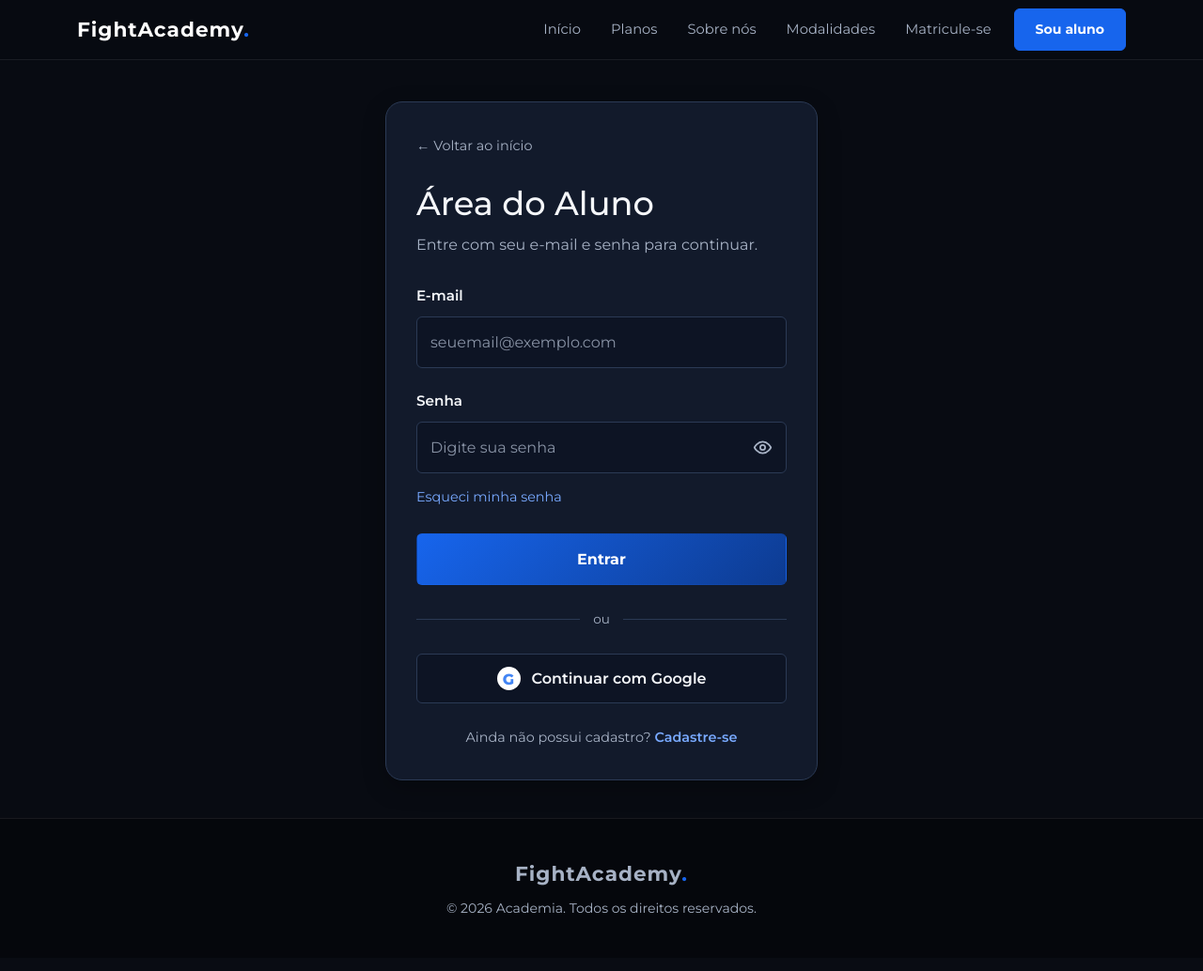
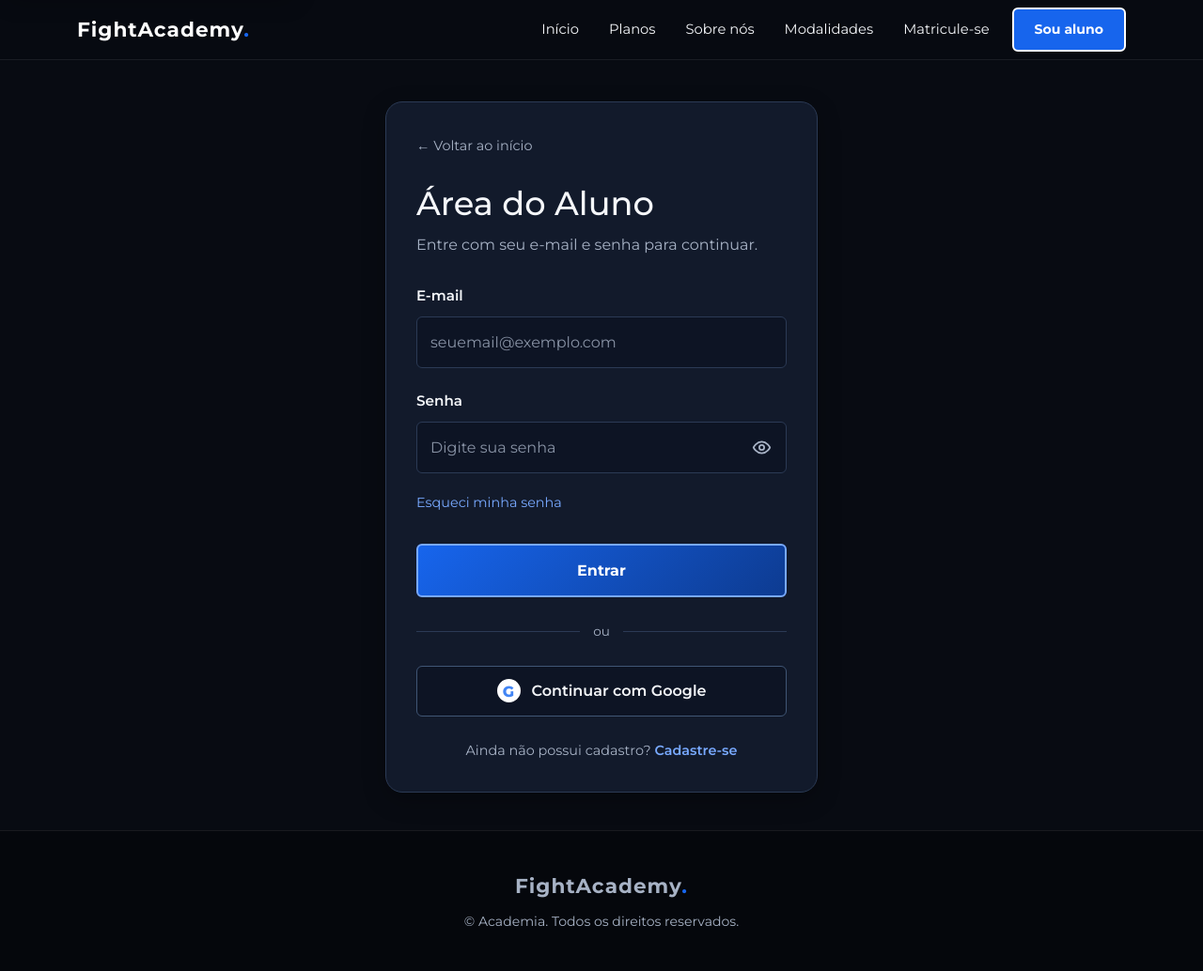
Before and after one commit to JordanLima06/ProjetoAcademia, a Flask app: page /login in a window 1280 px wide. Shown: the whole page at 94% size. Before the commit the page ends 972 px from the top, so only its background shows below. Run offline with Flask 3, Linux system fonts and the light colour scheme.

Commit message:
cores atualizadas

```diff
--- /dev/null
+++ b/static/css/acessibilidade.css
@@ -0,0 +1,166 @@
+:root {
+    --focus-color: #78A9FF;
+    --focus-width: 3px;
+    --focus-offset: 3px;
+    --button-min-height: 44px;
+    --button-radius: var(--radius-sm);
+}
+
+/* 1. Foco visível pelo teclado */
+:where(a[href],
+    button,
+    input,
+    select,
+    textarea,
+    summary,
+    [role="button"],
+    [tabindex]:not([tabindex="-1"])):focus-visible {
+    outline: var(--focus-width) solid var(--focus-color);
+    outline-offset: var(--focus-offset);
+    scroll-margin-block: 6rem;
+}
+
+
+:where(input, select, textarea):focus-visible {
+    border-color: var(--focus-color);
+    box-shadow: 0 0 0 3px rgb(120 169 255 / 22%);
+}
+
+
+:where(.btn,
+    .botao,
+    .botao-plano,
+    .botao-cta-plano,
+    .plan-button,
+    .plan-all-button,
+    .btn-login,
+    .btn-cadastro,
+    .btn-secundario,
+    .btn-google,
+    .ds-btn) {
+    box-sizing: border-box;
+    min-height: var(--button-min-height);
+    border-radius: var(--button-radius);
+    font-family: var(--font-main);
+    line-height: 1.35;
+    text-decoration: none;
+    cursor: pointer;
+
+    transition:
+        color var(--transition-default),
+        background-color var(--transition-default),
+        border-color var(--transition-default),
+        box-shadow var(--transition-default),
+        transform var(--transition-fast);
+}
+
+
+:where(.mostrar-senha, .toggle-senha) {
+    box-sizing: border-box;
+    min-width: 44px;
+    min-height: 44px;
+    display: inline-grid;
+    place-items: center;
+}
+
+
+.link-botao {
+    display: inline-flex;
+    align-items: center;
+    min-height: 44px;
+    padding-block: 8px;
+}
+
+/* 6. Links do menu */
+.navbar .nav-link {
+    min-height: 44px;
+    display: inline-flex;
+    align-items: center;
+}
+
+
+:where(button,
+    input[type="submit"],
+    input[type="button"],
+    .btn,
+    .botao,
+    .botao-plano,
+    .btn-login,
+    .btn-cadastro,
+    .btn-secundario,
+    .btn-google):disabled,
+[aria-disabled="true"] {
+    opacity: 0.58;
+    cursor: not-allowed;
+    box-shadow: none;
+    transform: none;
+}
+
+
+.skip-link {
+    position: fixed;
+    top: 8px;
+    left: 8px;
+    z-index: 2000;
+
+    display: inline-flex;
+    align-items: center;
+    min-height: 44px;
+    padding: 10px 16px;
+
+    transform: translateY(calc(-100% - 16px));
+    border: 2px solid var(--focus-color);
+    border-radius: var(--radius-sm);
+
+    background: var(--color-white);
+    color: var(--color-dark);
+    font-weight: 800;
+    text-decoration: none;
+    box-shadow: var(--shadow-card);
+}
+
+
+.skip-link:focus,
+.skip-link:focus-visible {
+    transform: translateY(0);
+    outline: 3px solid var(--color-dark);
+    outline-offset: 2px;
+}
+
+
+#main-content:focus {
+    outline: none;
+}
+
+
+@media (prefers-reduced-motion: reduce) {
+
+    *,
+    *::before,
+    *::after {
+        scroll-behavior: auto !important;
+        animation-duration: 0.01ms !important;
+        animation-iteration-count: 1 !important;
+        transition-duration: 0.01ms !important;
+    }
+}
+
+
+.campo input:focus-visible,
+.campo select:focus-visible,
+.campo textarea:focus-visible,
+.ds-field input:focus-visible,
+.ds-field select:focus-visible,
+.ds-field textarea:focus-visible {
+    outline: var(--focus-width) solid var(--focus-color);
+    outline-offset: 2px;
+    border-color: var(--focus-color);
+    box-shadow: 0 0 0 3px rgb(120 169 255 / 22%);
+}
+
+
+.senha-wrapper .toggle-senha {
+    top: 50%;
+    right: 4px;
+    transform: translateY(-50%);
+}
--- a/static/css/login.css
+++ b/static/css/login.css
@@ -216,7 +216,7 @@
     min-height: 50px;
     box-sizing: border-box;
     padding: 13px 18px;
-    border: 1px solid transparent;
+    border: 2px solid var(--color-primary-light);
     border-radius: var(--radius-sm);
     background: var(--gradient-primary);
     color: var(--color-white);
@@ -276,7 +276,7 @@
     min-height: 50px;
     box-sizing: border-box;
     padding: 12px 16px;
-    border: 1px solid var(--color-border);
+    border: 1px solid var(--color-border-strong);
     border-radius: var(--radius-sm);
     background: var(--color-dark-blue);
     color: var(--color-text);
--- a/static/css/modalidades.css
+++ b/static/css/modalidades.css
@@ -214,7 +214,7 @@
     padding: 12px 16px;
     color: var(--color-white);
     background: transparent;
-    border: 1px solid var(--color-primary);
+    border: 1px solid var(--color-primary-light);
     border-radius: var(--radius-sm);
     font-size: 0.85rem;
     font-weight: 800;
@@ -279,7 +279,7 @@
     padding: 12px 22px;
     color: var(--color-white);
     background: var(--color-primary);
-    border: 1px solid var(--color-primary);
+    border: 2px solid var(--color-white);
     border-radius: var(--radius-sm);
     font-weight: 800;
     text-align: center;
--- a/static/css/navbar.css
+++ b/static/css/navbar.css
@@ -21,7 +21,7 @@
 }
 
 .navbar .nav-link {
-  color: var(--color-text-muted);
+  color: var(--color-text);
   font-size: 0.92rem;
   transition: color var(--transition-default);
 }
@@ -52,6 +52,26 @@
     padding-top: 76px;
 }
 
+.navbar .nav-link:focus-visible,
+.navbar .navbar-brand:focus-visible,
+.navbar .btn:focus-visible,
+.navbar .navbar-toggler:focus-visible {
+    outline: 2px solid var(--color-white);
+    outline-offset: 3px;
+    border-radius: 8px;
+}
+
+/* Texto branco quando o link recebe foco */
+.navbar .nav-link:focus-visible {
+    color: var(--color-white);
+}
+
+/* Contorno do botão de menu em telas pequenas */
+.navbar .navbar-toggler:focus-visible {
+    box-shadow: none;
+}
+
+
 @media (max-width: 991.98px) {
     .navbar.fixed-top {
         position: sticky;
--- a/static/css/style.css
+++ b/static/css/style.css
@@ -2,9 +2,6 @@
 @import url('/static/css/navbar.css');
 @import url('/static/css/footer.css');
 
-/* ========================================
-  RESET E CONFIGURAÇÕES GERAIS
-======================================== */
 *,
 *::before,
 *::after {
@@ -55,10 +52,6 @@
   outline-offset: 4px;
 }
 
-
-/* ========================================
-   BOTÕES GERAIS
-======================================== */
 .btn {
   display: inline-flex;
   align-items: center;
@@ -81,15 +74,27 @@
 
 .btn-accent {
   background: var(--color-primary);
-  border: 1px solid var(--color-primary);
+  border: 2px solid var(--color-white);
   color: var(--color-white);
 }
 
 .btn-accent:hover {
   background: var(--color-primary-hover);
-  border-color: var(--color-primary-hover);
+  border-color: var(--color-white);
   color: var(--color-white);
 }
+
+.btn-accent:focus-visible {
+  outline: 3px solid var(--color-primary-light);
+  outline-offset: 3px;
+}
+
+.btn-accent:active {
+  background: var(--color-primary-active);
+  border-color: var(--color-white);
+}
+
+
 
 .btn-outline-light {
   border-color: rgba(255, 255, 255, 0.55);
--- a/static/js/script.js
+++ /dev/null
@@ -1,26 +0,0 @@
-document.addEventListener("DOMContentLoaded", () => {
-  // Atualiza automaticamente o ano do rodapé.
-  const currentYear = document.querySelector("#current-year");
-
-  if (currentYear) {
-    currentYear.textContent = new Date().getFullYear();
-  }
-
-  // Fecha o menu mobile após selecionar um link.
-  const menu = document.querySelector("#menu");
-
-  if (menu && window.bootstrap) {
-    menu.querySelectorAll('a[href^="#"]').forEach((link) => {
-      link.addEventListener("click", () => {
-        if (
-          window.innerWidth < 992 &&
-          menu.classList.contains("show")
-        ) {
-          window.bootstrap.Collapse
-            .getOrCreateInstance(menu)
-            .hide();
-        }
-      });
-    });
-  }
-});
--- a/templates/index.html
+++ b/templates/index.html
@@ -1,4 +1,3 @@
-
 <!DOCTYPE html>
 <html lang="pt-BR">
 
@@ -21,29 +20,33 @@
     <!-- Bootstrap -->
     <link href="https://cdn.jsdelivr.net/npm/bootstrap@5.3.3/dist/css/bootstrap.min.css" rel="stylesheet">
 
-
     <!-- CSS global -->
     <link rel="stylesheet" href="{{ url_for('static', filename='css/style.css') }}">
     <link rel="stylesheet" href="{{ url_for('static', filename='css/root.css') }}">
     <link rel="stylesheet" href="{{ url_for('static', filename='css/navbar.css') }}">
     <link rel="stylesheet" href="{{ url_for('static', filename='css/footer.css') }}">
+    <link rel="stylesheet" href="{{ url_for('static', filename='css/acessibilidade.css') }}">
+
     {% block extra_css %}{% endblock %}
 </head>
 
 <body class="d-flex flex-column min-vh-100">
+    <a class="skip-link" href="#main-content">
+        Pular para o conteúdo principal
+    </a>
 
     {% include '_partials/navbar.html' %}
 
-    <main class="flex-grow-1">
+    <main class="flex-grow-1" id="main-content" tabindex="-1">
         {% block content %}{% endblock %}
     </main>
 
     {% include '_partials/footer.html' %}
 
-
     <script src="https://cdn.jsdelivr.net/npm/bootstrap@5.3.3/dist/js/bootstrap.bundle.min.js"></script>
     <script src="{{ url_for('static', filename='js/script.js') }}"></script>
+
     {% block extra_js %}{% endblock %}
+</body>
 
-</body>
 </html>
```
